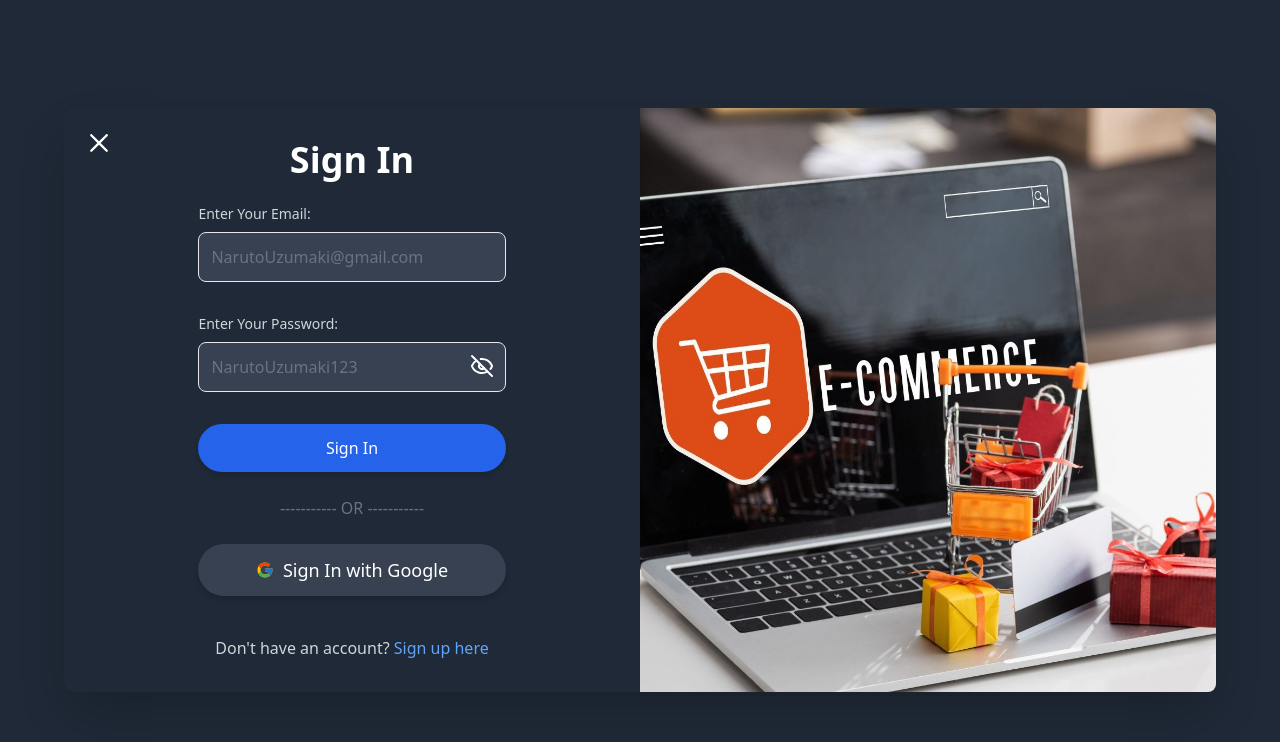
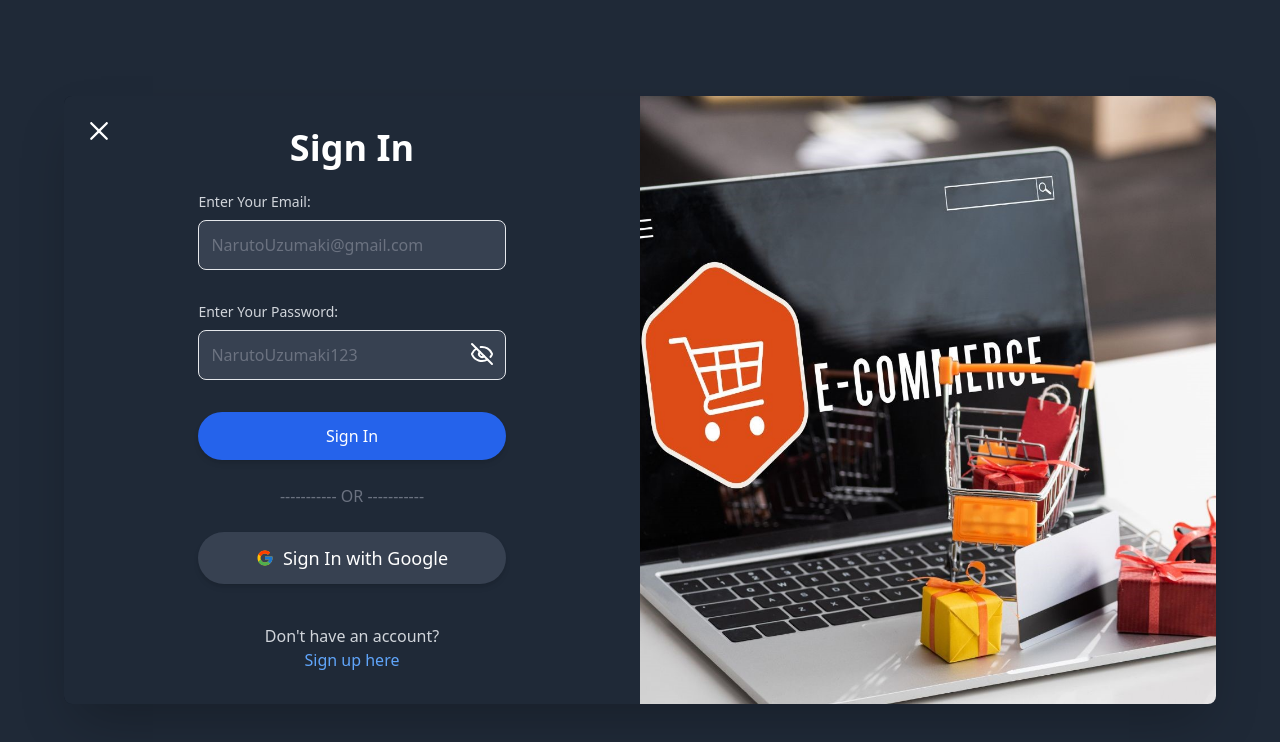
Before and after one commit to Anshpatel2434/Ecommerce-app, a React (Vite) app in the folder frontend/: page /signin in a window 1280 px wide. Shown: the top 742 px of the page. Built offline with nearby package versions, Linux system fonts and the light colour scheme; a web font is replaced by a local one.

Commit message:
removed a tags from signup and signin

```diff
--- a/frontend/src/pages/Signin.tsx
+++ b/frontend/src/pages/Signin.tsx
@@ -135,9 +135,11 @@ const Signin: React.FC = () => {
             </button>
             <p className="text-gray-300 text-center mt-4">
               Don't have an account?{" "}
-              <a href="/signup" className="text-blue-400 hover:underline">
+              <div
+              onClick={() => navigate("/signup")}
+              className="text-blue-400 hover:underline">
                 Sign up here
-              </a>
+              </div>
             </p>
           </form>
         </div>
--- a/frontend/src/pages/Signup.tsx
+++ b/frontend/src/pages/Signup.tsx
@@ -142,9 +142,12 @@ const Signup: React.FC = () => {
 						</button>
 						<p className="text-gray-300 text-center mt-4">
 							Already signed in?{" "}
-              <a href="/signin" className="text-blue-400 hover:underline">
+							<div
+								onClick={() => navigate("/signin")}
+								className="text-blue-400 hover:underline"
+							>
 								Sign in here
-              </a>
+							</div>
 						</p>
 					</form>
 				</div>
```
Lines whose indentation alone changed are shown as unchanged.
